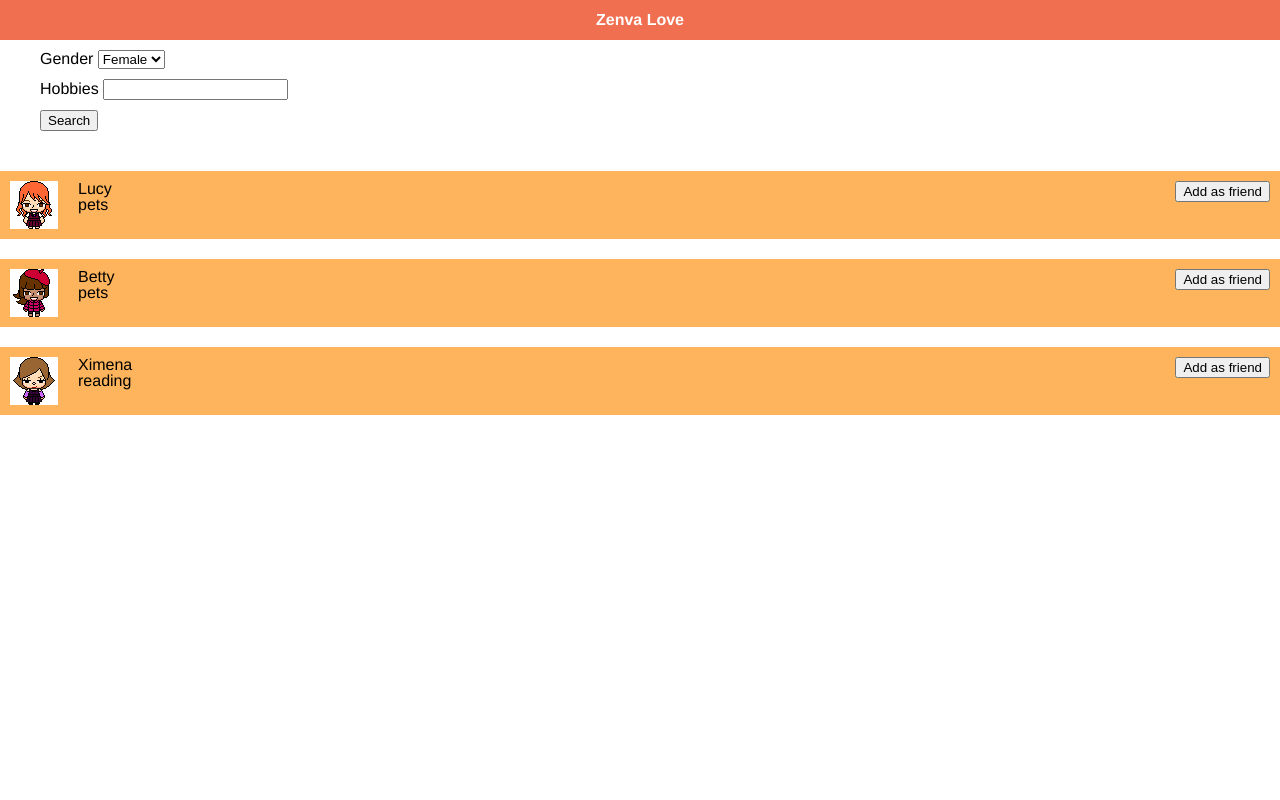
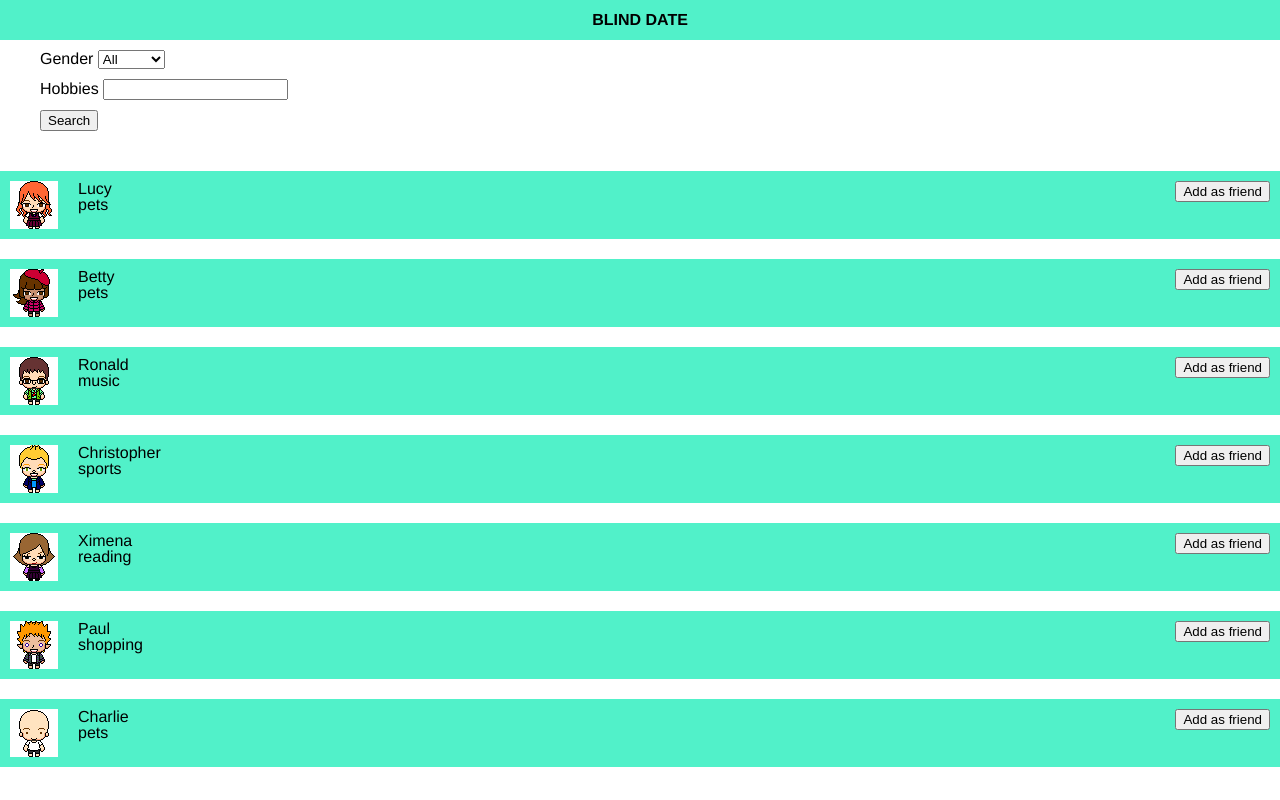
Before and after one commit to susanghaleb/Blind_Date_Js, a plain HTML site: page index.html in a window 1280 px wide. Drawn offline with Linux system fonts and the light colour scheme.

Commit message:
Improving code and styles

```diff
--- a/css/style.css
+++ b/css/style.css
@@ -6,12 +6,12 @@ body {
     text-align: center;
     height: 40px;
     line-height: 40px;
-    background-color:#F16F51;
+    background-color:#51f1c9;
 }
 
 h1 {
     vertical-align: middle;
-    color: white;
+    color: black;
     font-weight: bold;
 }
 
@@ -28,7 +28,7 @@ h1 {
     padding: 10px;
     width: 100%;
     float: left;
-    background-color: #FDB45C;
+    background-color: #51f1c9;
 }
 
 .person-row img {
--- a/index.html
+++ b/index.html
@@ -3,20 +3,21 @@
 
     <head>
         <meta charset="utf-8">
-        <title>JAVASCRIPT</title>
+        <title>BLIND_DATE_JS</title>
         <link href="css/reset.css" rel="stylesheet">
         <link href="css/style.css" rel="stylesheet">
     </head>
     <body>
-        <div id="header"><h1>Zenva Love</h1></div>
+        <div id="header"><h1>BLIND DATE</h1></div>
         <div id="main">
             <div class="row">
                 <div class="row">
                     <label>Gender</label>
                     <select id="gender">
+                        <option value="A">All</option>
                         <option value="F">Female</option>
                         <option value="M">Male</option>
-                        <option value="A">All</option>
+
                     </select>
                 </div>
                 <div class="row">
```
Also changed, not shown: 1 other file.
